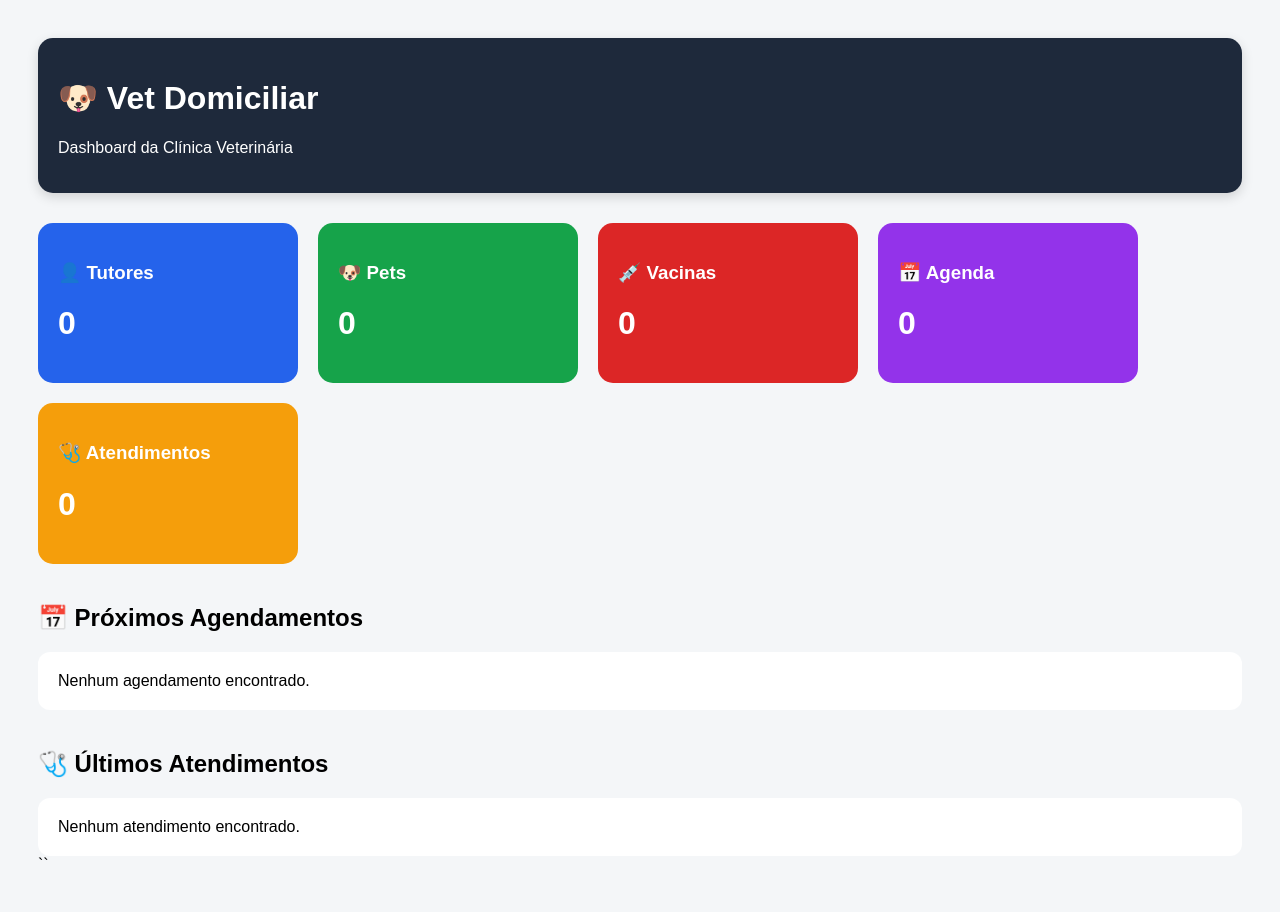
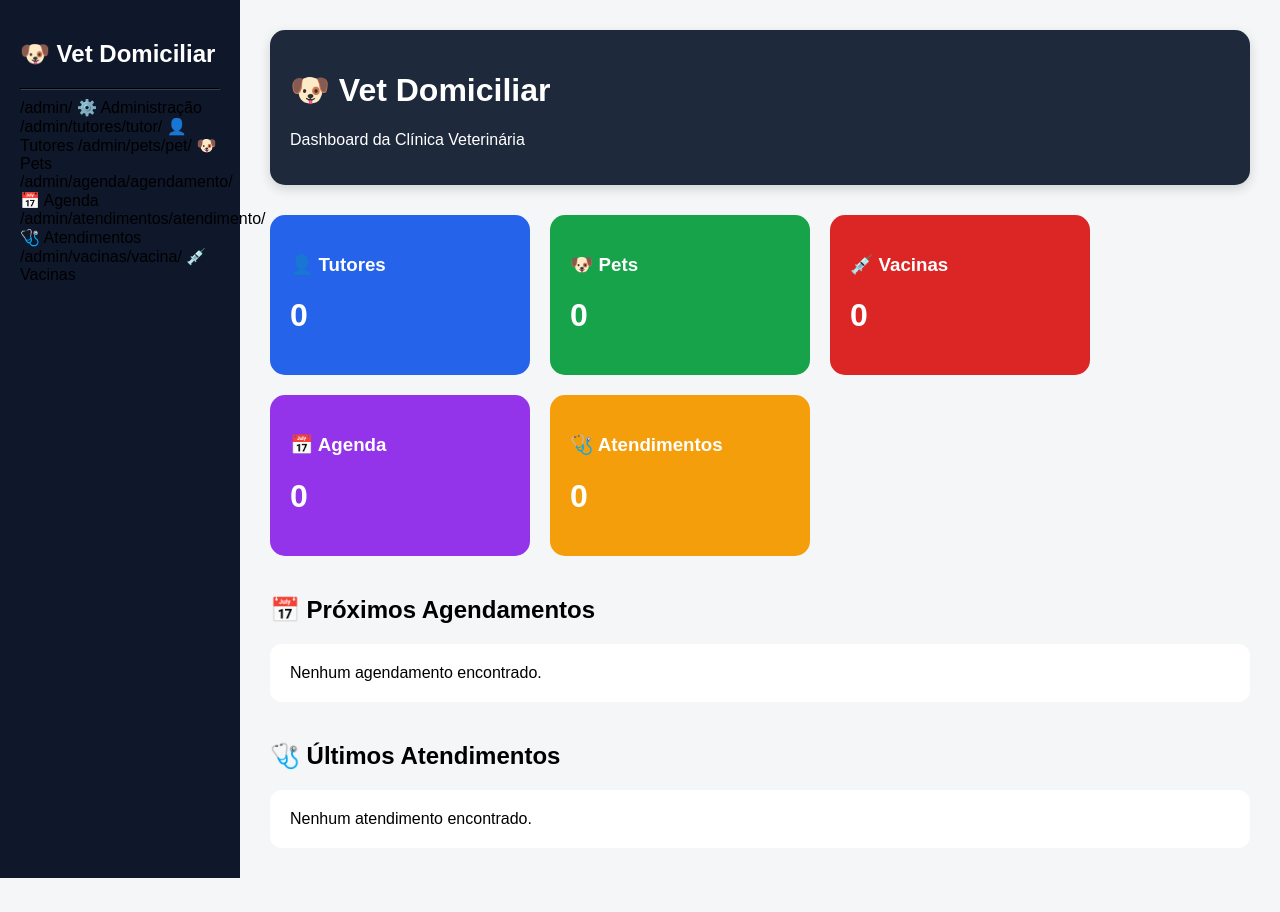
Before and after one commit to christievaz/vet-domiciliar, a Django app: page / in a window 1280 px wide. After the commit the page ends 878 px from the top, so only its background shows below. Run offline with Django 5.2, Linux system fonts and the light colour scheme; data that the repository does not hold is empty.

Commit message:
Dashboard com menu lateral

```diff
--- a/dashboard/templates/dashboard/index.html
+++ b/dashboard/templates/dashboard/index.html
@@ -2,9 +2,94 @@
 <html>
 <head>
     <title>Vet Domiciliar</title>
+
+    <style>
+
+        body{
+            font-family:Arial;
+            background:#f4f6f8;
+            margin:0;
+        }
+
+        .menu{
+            width:240px;
+            background:#0f172a;
+            min-height:100vh;
+            padding:20px;
+            box-sizing:border-box;
+        }
+
+        .menu-link{
+            display:block;
+            color:white;
+            text-decoration:none;
+            padding:12px;
+            margin-bottom:8px;
+            border-radius:8px;
+            background:#1e293b;
+            transition:all .3s ease;
+        }
+
+        .menu-link:hover{
+            background:#2563eb;
+            transform:translateX(5px);
+        }
+
+        .conteudo{
+            flex:1;
+            padding:30px;
+        }
+
+        .card{
+            color:white;
+            padding:20px;
+            border-radius:15px;
+            width:220px;
+        }
+
+    </style>
+
 </head>
 
-<body style="font-family:Arial;background:#f4f6f8;padding:30px;">
+<body>
+
+<div style="display:flex;">
+
+    <div class="menu">
+
+        <h2 style="color:white;">
+            🐶 Vet Domiciliar
+        </h2>
+
+        <hr style="border-color:#334155;">
+
+        /admin/
+            ⚙️ Administração
+        </a>
+
+        /admin/tutores/tutor/
+            👤 Tutores
+        </a>
+
+        /admin/pets/pet/
+            🐶 Pets
+        </a>
+
+        /admin/agenda/agendamento/
+            📅 Agenda
+        </a>
+
+        /admin/atendimentos/atendimento/
+            🩺 Atendimentos
+        </a>
+
+        /admin/vacinas/vacina/
+            💉 Vacinas
+        </a>
+
+    </div>
+
+    <div class="conteudo">
 
         <div style="
         background:#1e293b;
@@ -12,7 +97,7 @@ color:white;
         padding:20px;
         border-radius:15px;
         margin-bottom:30px;
-box-shadow:0 4px 12px rgba(0,0,0,0.15);
+        box-shadow:0 4px 12px rgba(0,0,0,.15);
         ">
             <h1>🐶 Vet Domiciliar</h1>
             <p>Dashboard da Clínica Veterinária</p>
@@ -20,27 +105,27 @@ box-shadow:0 4px 12px rgba(0,0,0,0.15);
 
         <div style="display:flex;gap:20px;flex-wrap:wrap;">
 
-<div style="background:#2563eb;color:white;padding:20px;border-radius:15px;width:220px;">
+            <div class="card" style="background:#2563eb;">
                 <h3>👤 Tutores</h3>
                 <h1>{{ tutores }}</h1>
             </div>
 
-<div style="background:#16a34a;color:white;padding:20px;border-radius:15px;width:220px;">
+            <div class="card" style="background:#16a34a;">
                 <h3>🐶 Pets</h3>
                 <h1>{{ pets }}</h1>
             </div>
 
-<div style="background:#dc2626;color:white;padding:20px;border-radius:15px;width:220px;">
+            <div class="card" style="background:#dc2626;">
                 <h3>💉 Vacinas</h3>
                 <h1>{{ vacinas }}</h1>
             </div>
 
-<div style="background:#9333ea;color:white;padding:20px;border-radius:15px;width:220px;">
+            <div class="card" style="background:#9333ea;">
                 <h3>📅 Agenda</h3>
                 <h1>{{ agenda }}</h1>
             </div>
 
-<div style="background:#f59e0b;color:white;padding:20px;border-radius:15px;width:220px;">
+            <div class="card" style="background:#f59e0b;">
                 <h3>🩺 Atendimentos</h3>
                 <h1>{{ atendimentos }}</h1>
             </div>
@@ -58,19 +143,11 @@ box-shadow:0 4px 12px rgba(0,0,0,0.15);
             padding:20px;
             margin-bottom:12px;
             border-radius:12px;
-    box-shadow:0 2px 8px rgba(0,0,0,0.10);
+            box-shadow:0 2px 8px rgba(0,0,0,.10);
             ">
-
-        <strong>{{ agendamento.pet.nome }}</strong>
-
-        <br>
-
-        📅 {{ agendamento.data }}
-
-        <br>
-
+                <strong>{{ agendamento.pet.nome }}</strong><br>
+                📅 {{ agendamento.data }}<br>
                 🩺 {{ agendamento.servico }}
-
             </div>
 
             {% empty %}
@@ -98,19 +175,11 @@ box-shadow:0 4px 12px rgba(0,0,0,0.15);
             padding:20px;
             margin-bottom:12px;
             border-radius:12px;
-    box-shadow:0 2px 8px rgba(0,0,0,0.10);
+            box-shadow:0 2px 8px rgba(0,0,0,.10);
             ">
-
-        <strong>{{ atendimento.pet.nome }}</strong>
-
-        <br>
-
-        {{ atendimento.data }}
-
-        <br>
-
+                <strong>{{ atendimento.pet.nome }}</strong><br>
+                {{ atendimento.data }}<br>
                 {{ atendimento.tipo_atendimento }}
-
             </div>
 
             {% empty %}
@@ -127,6 +196,9 @@ box-shadow:0 4px 12px rgba(0,0,0,0.15);
 
         </div>
 
+    </div>
+
+</div>
+
 </body>
 </html>
-``
```
Lines whose indentation alone changed are shown as unchanged.
